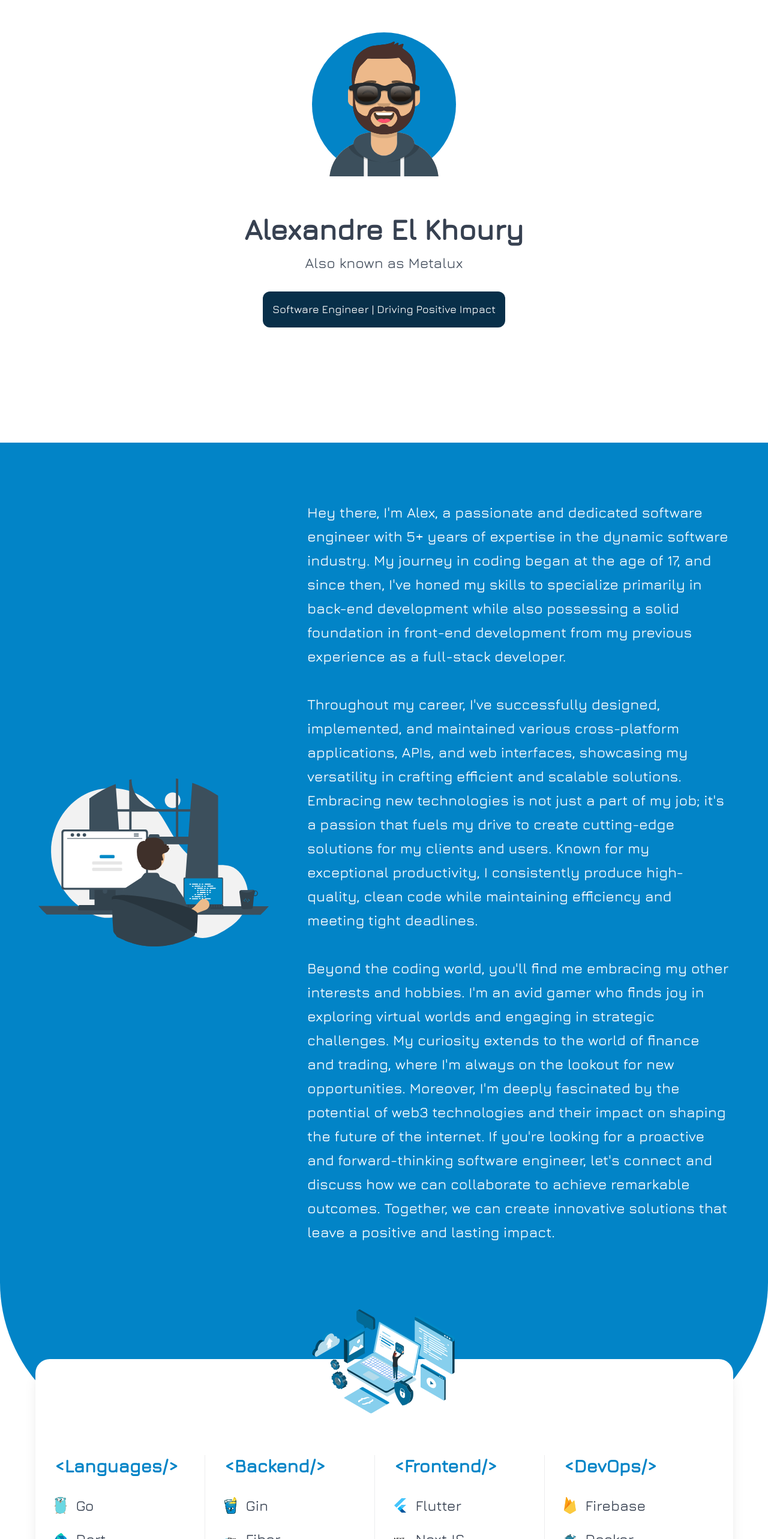
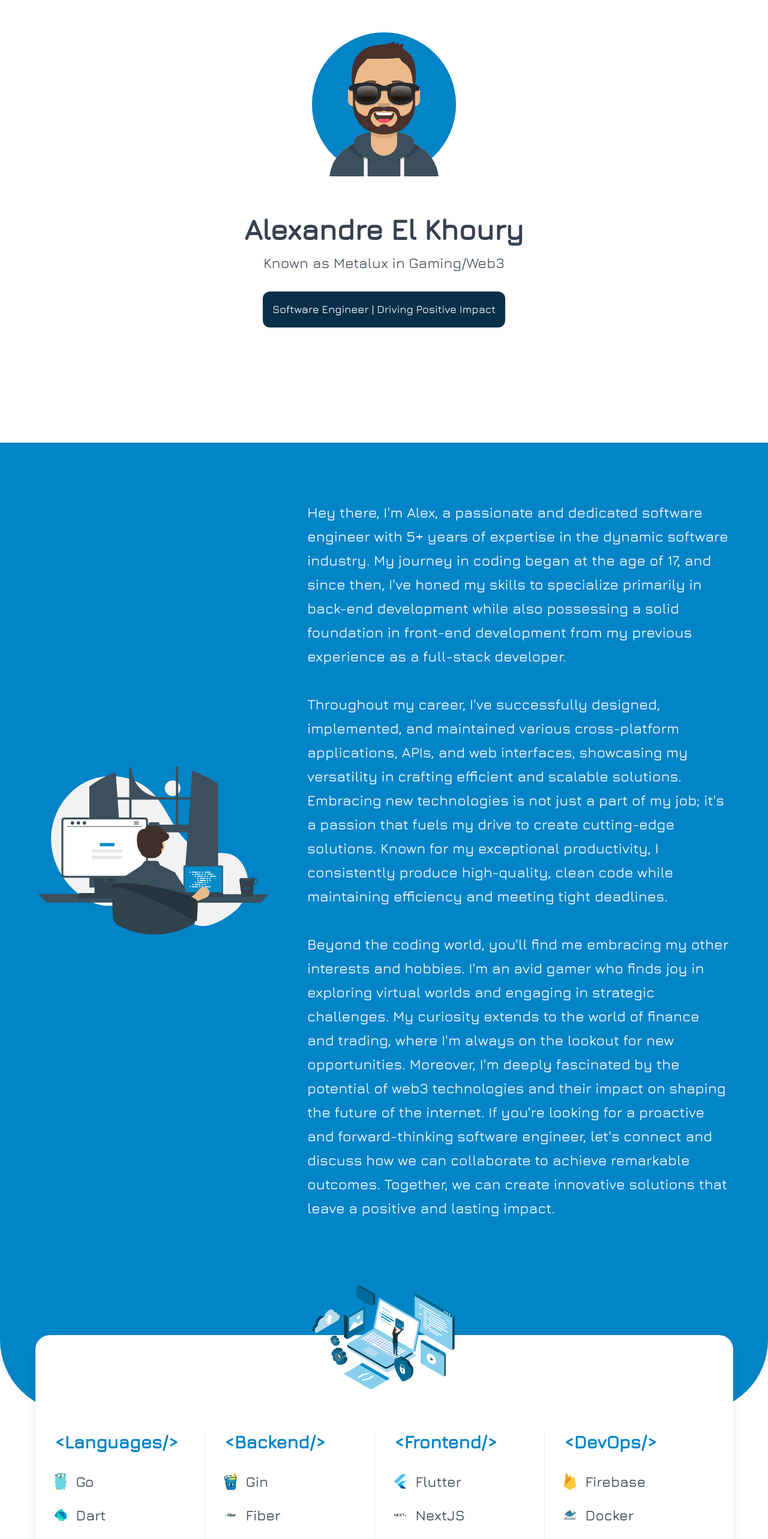
Before and after one commit to m3talux/alexandrekhoury, a Next.js app: page / in a window 1280 px wide. Shown: the part 234-2800 px from the top of the page at 60% size. Built offline with nearby package versions, Linux system fonts and the light colour scheme.

Commit message:
Design and content fixes

```diff
--- a/src/app/sections/about.tsx
+++ b/src/app/sections/about.tsx
@@ -10,21 +10,27 @@ export function About() {
                    width={786} height={572}/>
             <p className="leading-8 lg:leading-10 text-center mt-8 lg:text-left lg:ml-16 text-lg sm:text-xl md:text-2xl">
                 Hey there, I&apos;m Alex, a passionate and dedicated software engineer with 5+ years of expertise in the
-                dynamic software industry. My journey in coding began at the age of 17, and since then, I&apos;ve honed my
+                dynamic software industry. My journey in coding began at the age of 17, and since then, I&apos;ve honed
+                my
                 skills to specialize primarily in back-end development while also possessing a solid foundation in
                 front-end development from my previous experience as a full-stack developer.
                 <br/><br/>
-                Throughout my career, I&apos;ve successfully designed, implemented, and maintained various cross-platform
+                Throughout my career, I&apos;ve successfully designed, implemented, and maintained various
+                cross-platform
                 applications, APIs, and web interfaces, showcasing my versatility in crafting efficient and scalable
-                solutions. Embracing new technologies is not just a part of my job; it&apos;s a passion that fuels my drive
-                to create cutting-edge solutions for my clients and users. Known for my exceptional productivity, I
+                solutions. Embracing new technologies is not just a part of my job; it&apos;s a passion that fuels my
+                drive
+                to create cutting-edge solutions. Known for my exceptional productivity, I
                 consistently produce high-quality, clean code while maintaining efficiency and meeting tight deadlines.
                 <br/><br/>
-                Beyond the coding world, you&apos;ll find me embracing my other interests and hobbies. I&apos;m an avid gamer who
+                Beyond the coding world, you&apos;ll find me embracing my other interests and hobbies. I&apos;m an avid
+                gamer who
                 finds joy in exploring virtual worlds and engaging in strategic challenges. My curiosity extends to the
-                world of finance and trading, where I&apos;m always on the lookout for new opportunities. Moreover, I&apos;m
+                world of finance and trading, where I&apos;m always on the lookout for new opportunities. Moreover,
+                I&apos;m
                 deeply fascinated by the potential of web3 technologies and their impact on shaping the future of the
-                internet. If you&apos;re looking for a proactive and forward-thinking software engineer, let&apos;s connect and
+                internet. If you&apos;re looking for a proactive and forward-thinking software engineer, let&apos;s
+                connect and
                 discuss how we can collaborate to achieve remarkable outcomes. Together, we can create innovative
                 solutions that leave a positive and lasting impact.
             </p>
--- a/src/app/sections/main.tsx
+++ b/src/app/sections/main.tsx
@@ -5,7 +5,7 @@ export function Main() {
         <section className="flex flex-col justify-center items-center p-6 md:p-16">
             <Avatar/>
             <h2 className="text-gray-700 text-center font-bold text-3xl md:text-5xl mt-4 md:mt-16">Alexandre El Khoury</h2>
-            <h3 className="text-gray-600 text-center text-lg md:text-2xl mt-2 md:mt-4">Also known as Metalux</h3>
+            <h3 className="text-gray-600 text-center text-lg md:text-2xl mt-2 md:mt-4">Known as Metalux in Gaming/Web3</h3>
             <div className="mt-8">
                 <p className="bg-sky-950 p-2 sm:p-4 rounded-md md:rounded-xl text-xs sm:text-sm md:text-lg">Software Engineer | Driving Positive Impact</p>
             </div>
--- a/src/app/sections/quote.tsx
+++ b/src/app/sections/quote.tsx
@@ -12,13 +12,13 @@ export default function Quote() {
                 </svg>
 
                 <div className="relative z-10">
-                    <p className="text-xl text-gray-800 md:text-3xl md:leading-normal"><em>
+                    <p className="text-xl text-gray-600 md:text-3xl md:leading-normal"><em>
                         Success is not final, failure is not fatal: It is the courage to continue that counts.
                     </em></p>
                 </div>
 
                 <footer className="mt-6">
-                    <div className="text-base font-semibold text-gray-800">Winston Churchill</div>
+                    <div className="text-base font-semibold text-gray-700">Winston Churchill</div>
                 </footer>
             </blockquote>
         </section>
--- a/src/app/sections/skills.tsx
+++ b/src/app/sections/skills.tsx
@@ -5,7 +5,7 @@ import Image from "next/image";
 export default function Skills() {
     return (
         <section className="relative flex flex-col justify-center items-center">
-            <div className="bg-sky-600 h-64 absolute top-0 left-0 right-0 -z-10 rounded-b-3xl xl:rounded-b-full"/>
+            <div className="bg-sky-600 h-64 absolute top-0 left-0 right-0 -z-10 rounded-b-3xl lg:rounded-b-[80px] xl:rounded-b-[120px]"/>
             <Image className="absolute top-8" src="/svg/software_skills.svg" width={300} height={150} alt="Software Skills"/>
             <div className="flex w-screen justify-center pt-32">
                 <div
```
